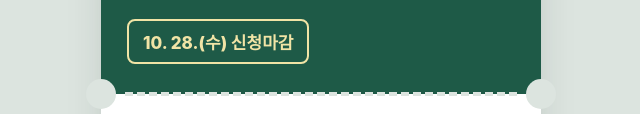
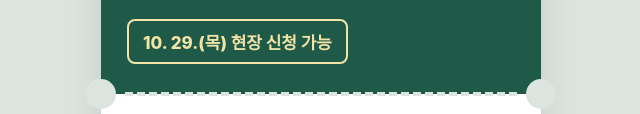
Before and after one commit to ca2025079/cga-upcycling, a plain HTML site: page index.html in a window 1280 px wide. Shown: the part 379-493 px from the top of the page, without its empty margins (319-959 px from the left). Drawn offline with Linux system fonts and the light colour scheme; a web font is replaced by a local one.

Commit message:
마감 안내 문구 수정

```diff
--- a/index.html
+++ b/index.html
@@ -240,7 +240,7 @@
     instructor: '박선진',
     benefit: '참석확인증 발급 (경력 마일리지 인정)',
     snack: '참석자 전원 탁베이커리 파이 제공',
-    closeLabel: '10. 28.(수) 신청마감',
+    closeLabel: '10. 29.(목) 현장 신청 가능',
     closeAt: '2026-10-29T23:59:00+09:00',     // 이 시각이 지나면 마감 화면 표시
     contact: '740-7463'
   };
```
